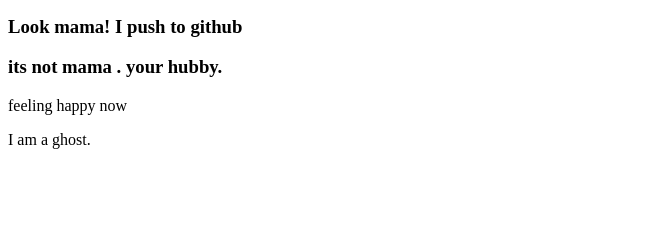
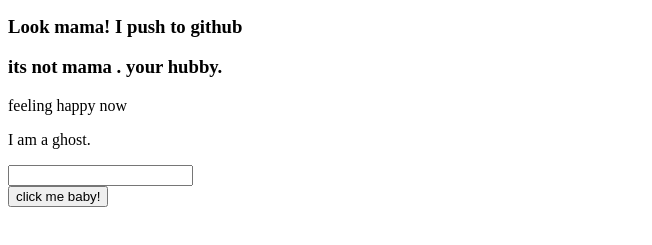
Before and after one commit to amatulmoula/my-thired--website, a plain HTML site: page index.html in a window 1280 px wide. Shown: the part 101-346 px from the top of the page, without its empty margins (0-652 px from the left). Drawn offline with Linux system fonts and the light colour scheme.

Commit message:
button adding

```diff
--- a/index.html
+++ b/index.html
@@ -12,5 +12,8 @@
     <h3>its not mama . your hubby.</h3>
     <p>feeling happy now</p>
     <p>I am a ghost.</p>
+    <input type="text">
+    <br>
+    <button>click me baby!</button>
 </body>
 </html>
```
